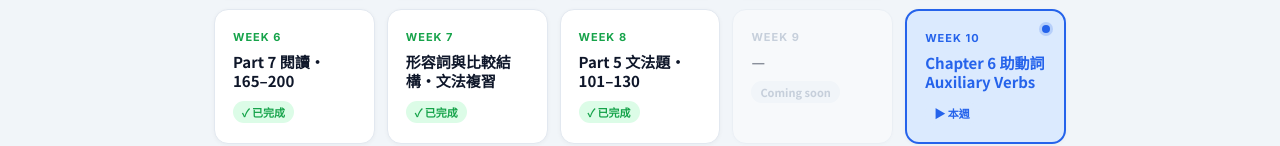
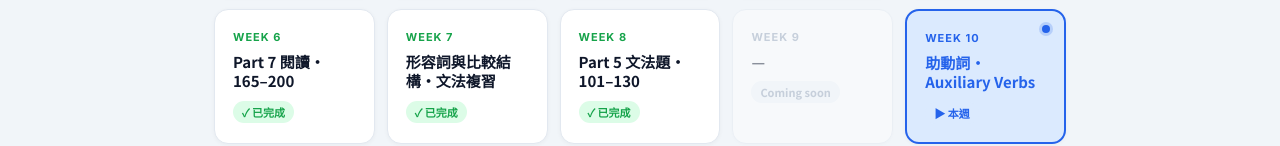
Before and after one commit to abbyyyli/Toeic-class, a plain HTML site: page index.html in a window 1280 px wide. Shown: the part 539-685 px from the top of the page. Drawn offline with Linux system fonts and the light colour scheme.

Commit message:
Add files via upload

```diff
--- a/index.html
+++ b/index.html
@@ -123,7 +123,7 @@ footer{text-align:center;padding:24px;font-size:12px;color:var(--gray-400);borde
     <a class="week-card current" href="Toeic-Lesson10-Student.html">
       <div class="current-dot"></div>
       <div class="week-num">Week 10</div>
-      <div class="week-label">Chapter 6 助動詞 Auxiliary Verbs</div>
+      <div class="week-label">助動詞・Auxiliary Verbs</div>
       <div class="week-badge badge-current">▶ 本週</div>
     </a>
     <div class="week-card locked"><div class="week-num">Week 11</div><div class="week-label">—</div><div class="week-badge badge-soon">Coming soon</div></div>
```
